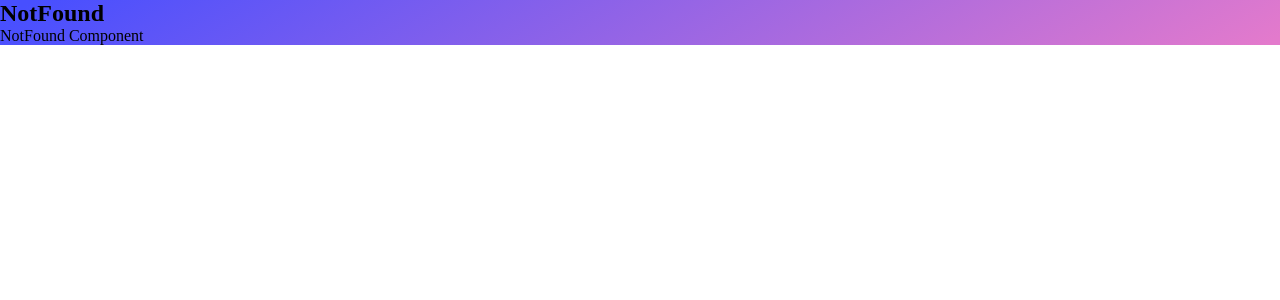
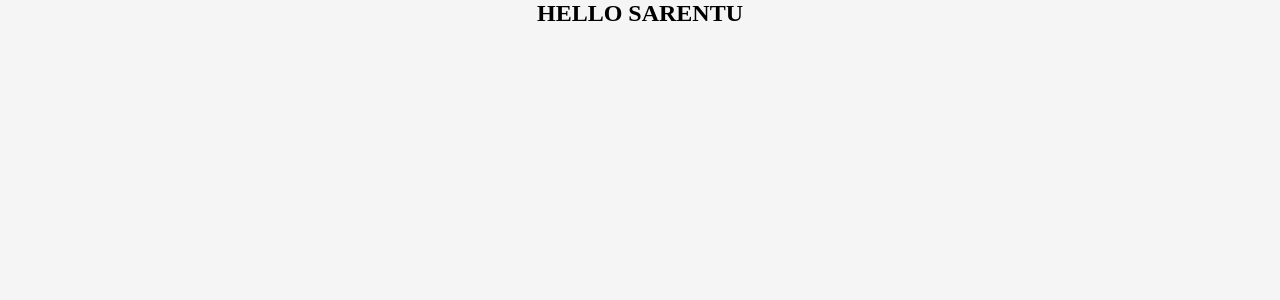
Before and after one commit to WildCodeSchool-2023-09/JS-RemoteFR-jurascripts-P3-Babyplace, a React (Vite) app in the folder frontend/: page /pro/dashboard in a window 1280 px wide. Shown: the top 300 px of the page. Built offline with nearby package versions, Linux system fonts and the light colour scheme.

Commit message:
added route for dashboard

```diff
--- a/frontend/src/main.jsx
+++ b/frontend/src/main.jsx
@@ -5,6 +5,7 @@ import "./App.css";
 import App from "./App";
 import NotFound from "./pages/NotFound";
 import StructureConnexion from "./pages/structure/StructureConnexion";
+import Dashboard from "./pages/structure/Dashboard";
 
 ReactDOM.createRoot(document.getElementById("root")).render(
   <React.StrictMode>
@@ -12,6 +13,7 @@ ReactDOM.createRoot(document.getElementById("root")).render(
       <Routes>
         <Route path="/" element={<App />} />
         <Route path="/pro/connexion" element={<StructureConnexion />} />
+        <Route path="/pro/dashboard" element={<Dashboard />} />
         <Route path="*" element={<NotFound />} />
       </Routes>
     </Router>
--- /dev/null
+++ b/frontend/src/pages/structure/Dashboard.jsx
@@ -0,0 +1,11 @@
+import "../../styles/dashboard.scss";
+
+function Dashboard() {
+  return (
+    <div className="dashboard-ctn-main">
+      <h2>HELLO SARENTU</h2>
+    </div>
+  );
+}
+
+export default Dashboard;
--- a/frontend/src/pages/structure/StructureConnexion.jsx
+++ b/frontend/src/pages/structure/StructureConnexion.jsx
@@ -1,4 +1,5 @@
 import "../../styles/structure_connexion.scss";
+import { Link } from "react-router-dom";
 import { connexion } from "../../assets";
 
 function StructureConnexion() {
@@ -32,7 +33,7 @@ function StructureConnexion() {
           <a href="/NotFound">conditions générales d'utilisation.</a>
         </label>
         <button className="structureConnexionBtn" type="submit">
-          Se connecter
+          <Link to="/pro/dashboard">Se connecter</Link>
         </button>
         <div className="linksConnexion">
           <a className="forgetPwdLink" href="/NotFound">
--- a/frontend/src/styles/_variables.scss
+++ b/frontend/src/styles/_variables.scss
@@ -4,6 +4,7 @@ $bg-gen: linear-gradient(
   rgba(89, 84, 249) 13.34%,
   rgb(227, 122, 204) 99.05%
 );
+$bg-dashboard: #f5f5f5;
 
 $fs-h1: calc(0.5em + 3vw);
 $fs-h2: calc(0.5em + 1vw);
--- /dev/null
+++ b/frontend/src/styles/dashboard.scss
@@ -0,0 +1,12 @@
+@import "variables.scss";
+
+.dashboard-ctn-main {
+  width: 100vw;
+  height: 100vh;
+  background-color: $bg-dashboard;
+  h2 {
+    display: flex;
+    justify-content: center;
+    align-items: center;
+  }
+}
```
